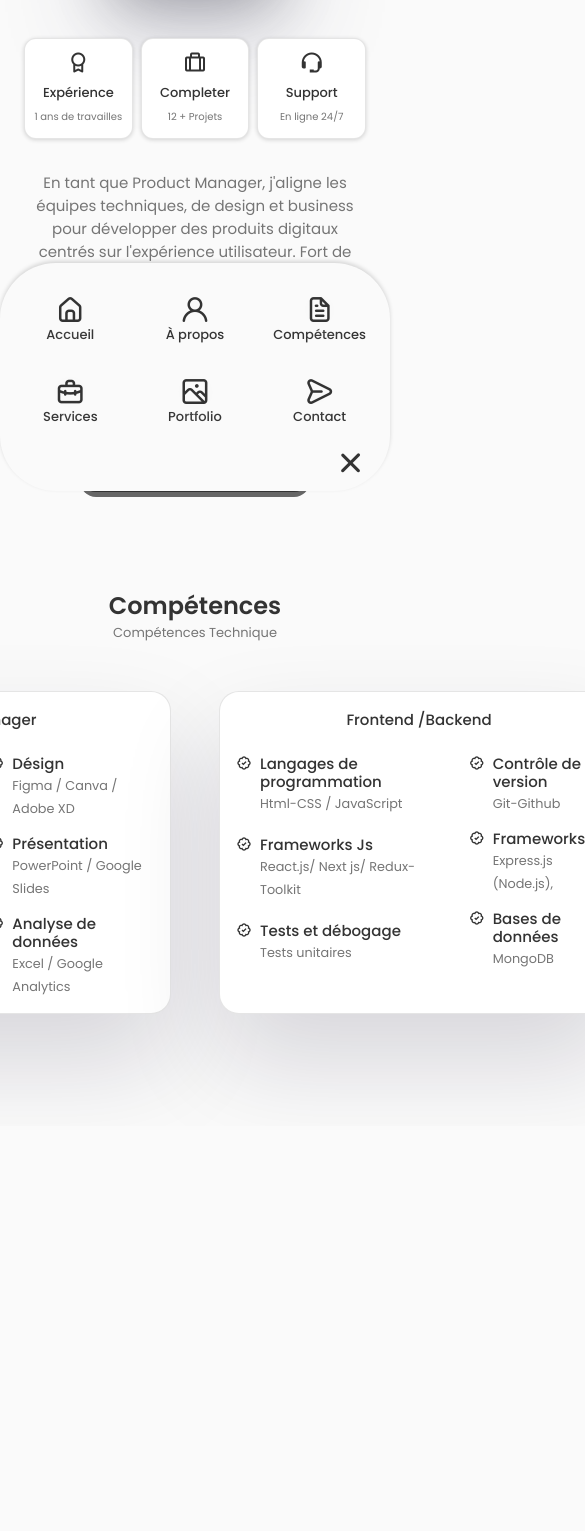
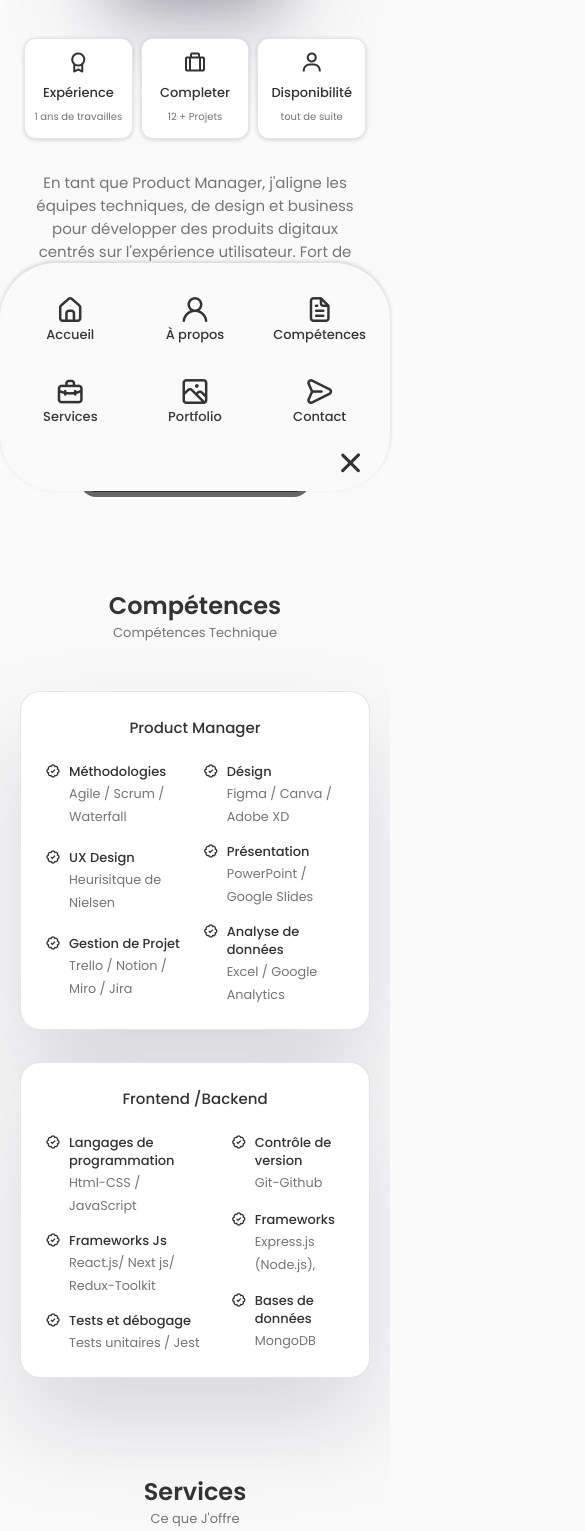
Before and after one commit to KD-Kongo-Dervilon/Portfolio-Product-Owner, a React (Create React App) app in the folder portfolio-product-owner/: page / in a window 390 px wide. Shown: the part 1197-2728 px from the top of the page, 585 px wide, since content can reach past the window. Before the commit the page ends 2323 px from the top, so only its background shows below. Built offline with nearby package versions, Linux system fonts and the light colour scheme.

Commit message:
Mise en place de services

```diff
--- a/portfolio-product-owner/src/App.js
+++ b/portfolio-product-owner/src/App.js
@@ -4,6 +4,7 @@ import Header from './components/header/Header';
 import Home from './components/home/Home';
 import About from './components/about/About';
 import Skills from './components/skills/Skills';
+import Services from './components/services/Services';
 
 const App = () => {
   return (
@@ -13,6 +14,7 @@ const App = () => {
         <Home />
         <About/>
         <Skills/>
+        <Services/>
       </main>
     </>
   )
--- a/portfolio-product-owner/src/components/about/Info.jsx
+++ b/portfolio-product-owner/src/components/about/Info.jsx
@@ -18,9 +18,9 @@ const Info = () => {
             </div>
 
             <div className="about__box">
-            <i class="bx bx-support about__icon"></i>
-                <h3 className="about__title">Support</h3>
-                <span className="about__subtitle">En ligne 24/7</span>
+            <i class="bx bx-user about__icon"></i>
+                <h3 className="about__title">Disponibilité</h3>
+                <span className="about__subtitle">tout de suite</span>
             </div>
         </div>
     )
--- /dev/null
+++ b/portfolio-product-owner/src/components/services/Services.jsx
@@ -0,0 +1,12 @@
+import React from 'react'
+
+const Services = () => {
+    return (
+        <section className="services section" id="services">
+            <h2 className="section__title">Services</h2>
+            <span className="section__subtitle">Ce que J'offre</span>
+        </section>
+    )
+}
+
+export default Services
--- a/portfolio-product-owner/src/components/skills/Frontend.jsx
+++ b/portfolio-product-owner/src/components/skills/Frontend.jsx
@@ -34,7 +34,7 @@ const Frontend = () => {
 
                         <div>
                             <h3 className="skills__name">Tests et débogage</h3>
-                            <span className="skills__level"> Tests unitaires </span>
+                            <span className="skills__level"> Tests unitaires / Jest  </span>
                         </div>
                     </div>
 
--- a/portfolio-product-owner/src/components/skills/skills.css
+++ b/portfolio-product-owner/src/components/skills/skills.css
@@ -58,18 +58,42 @@
 /*=============== BREAKPOINTS ===============*/
 /* For large devices */
 @media screen and (max-width: 992px) {
+    .skills__container {
+        grid-template-columns: max-content;
+        row-gap: 2rem;
+    }
+}
+
+    /* For medium devices */
+    @media screen and (max-width: 576px) {
+        .skills__container {
+            grid-template-columns: repeat(1, 400px);
+        }
+
+        .skills__content {
+            padding: 1.5rem;
+        }
 
     }
 
-    /* For medium devices */
-    @media screen and (max-width: 768px) {
+    /* For small devices */
+    @media screen and (max-width: 450px) {
+        .skills__box {
+            column-gap: 1.25rem;
+        }
 
-    }
+        .skills__name {
+            font-size: var(--small-font-size);
+        }
 
-
-    @media screen and (max-width: 576px) {
+        .skills__container {
+            grid-template-columns: repeat(1, 350px);
+        }
     }
 
     /* For small devices */
-    @media screen and (max-width: 350px) {
+    @media screen and (max-width: 370px) {
+        .skills__container {
+            grid-template-columns: repeat(1, 300px);
+        }
     }
```
Also changed, not shown: portfolio-product-owner/src/components/services/services.css (added).
